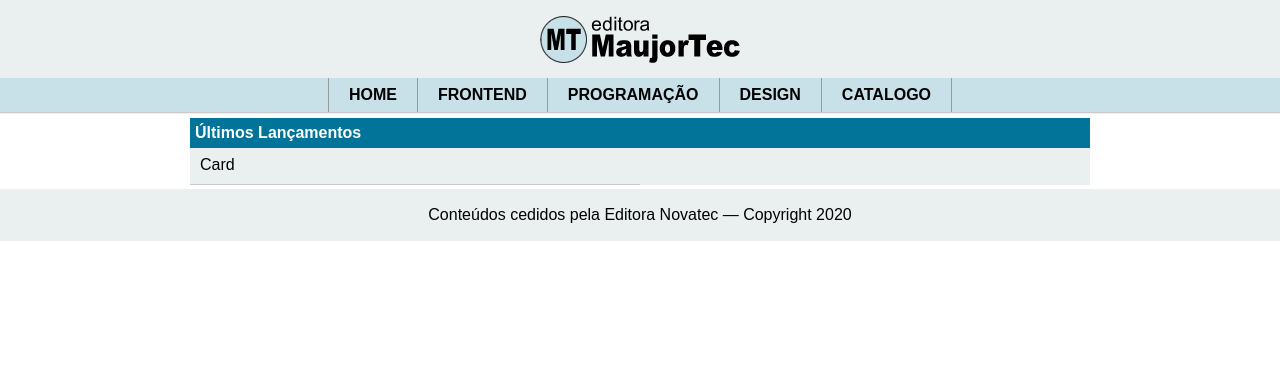
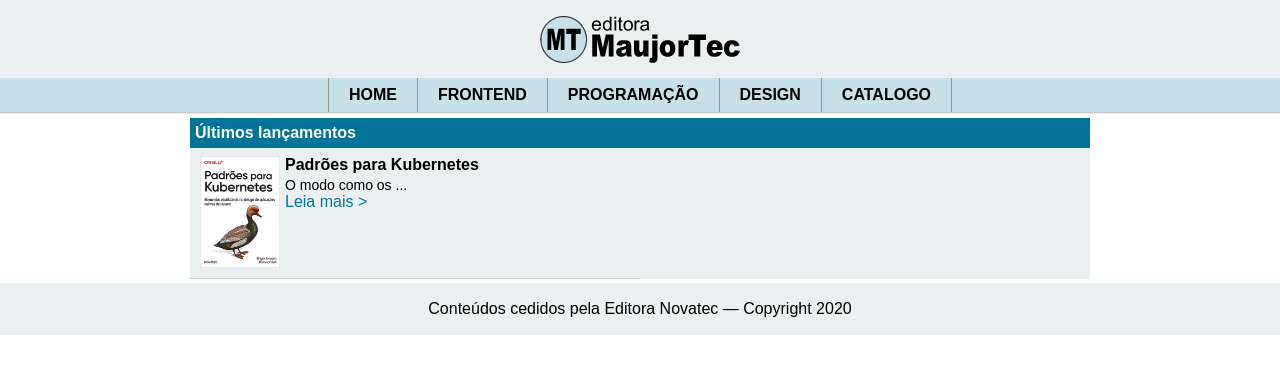
Before and after one commit to wemersonnino/siteReact, a React (Create React App) app: page / in a window 1280 px wide. Shown: the top 374 px of the page. Built offline with nearby package versions, Linux system fonts and the light colour scheme.

Commit message:
Aplicando components site e preparando as routers

```diff
--- a/package.json
+++ b/package.json
@@ -8,6 +8,7 @@
     "@testing-library/user-event": "^7.1.2",
     "react": "^16.13.1",
     "react-dom": "^16.13.1",
+    "react-router-dom": "^5.2.0",
     "react-scripts": "3.4.3"
   },
   "scripts": {
--- a/src/App.js
+++ b/src/App.js
@@ -1,20 +1,19 @@
-import React from "react";
+import React, {Component} from "react";
+import {BrowserRouter as Router, Switch, NavLink, Link} from "react-router-dom";
 import logo from "./logo.svg";
 import Topo from "./components/Topo";
-
-function App() {
-  return (
-    <>
-      <Topo/>
-      <main className="principal">
-        <h2>Últimos Lançamentos</h2>
-        <div className="card">Card</div>
-      </main>
-      <footer className="rodape">
-        <p>Conteúdos cedidos pela Editora Novatec &#8212; Copyright 2020</p>
-      </footer>
-    </>
-  );
+import Principal from "./components/Principal";
+import Rodape from "./components/Rodape";
+class App extends Component{
+  render() {
+      return (
+          <>
+              <Topo/>
+              <Principal/>
+              <Rodape/>
+          </>
+      );
+  }
 }
 
 export default App;
--- /dev/null
+++ b/src/components/Card.js
@@ -0,0 +1,19 @@
+import React from "react";
+const Card = () =>{
+    return(
+        <>
+            <h2>Últimos lançamentos</h2>
+            <div className="card">
+                <div className="thumb">
+                    <img src="imagens/capas/9788575228142.jpg" alt=""/>
+                </div>
+                <div className="detalhes">
+                    <h3>Padrões para Kubernetes</h3>
+                    <p>O modo como os ...</p>
+                    <a href="#">Leia mais &gt;</a>
+                </div>
+            </div>
+        </>
+    );
+}
+export default Card;
--- a/src/components/Home.js
+++ b/src/components/Home.js
@@ -1,18 +1,8 @@
 import React from "react";
+import Card from "./Card";
 const Home = () => {
     return(
-        <>
-            <h2>Últimos lançamentos</h2>
-            <div className="card">
-                <div className="thumb">
-                    <img src="imagens/capas/9788575228142.jpg" alt=""/>
-                </div>
-                <div className="detalhes">
-                    <h3>Padrões para Kubernetes</h3>
-                    <p>O modo como os ...</p>
-                    <a href="#">Leia mais &gt;</a>
-                </div>
-            </div>
-        </>
+        <Card/>
     );
 }
+export default Home;
--- a/src/components/Principal.js
+++ b/src/components/Principal.js
@@ -1 +1,10 @@
 import React from "react";
+import Home from "./Home";
+const Principal = () =>{
+    return(
+        <main className="principal">
+            <Home/>
+        </main>
+    );
+}
+export default Principal;
--- /dev/null
+++ b/src/components/Rodape.js
@@ -0,0 +1,9 @@
+import React from "react";
+const Rodape = () => {
+    return(
+        <footer className="rodape">
+            <p>Conteúdos cedidos pela Editora Novatec &#8212; Copyright 2020</p>
+        </footer>
+    );
+}
+export default Rodape;
```
Also changed, not shown: 1 other file (tests, documents, lock files or other folders).
